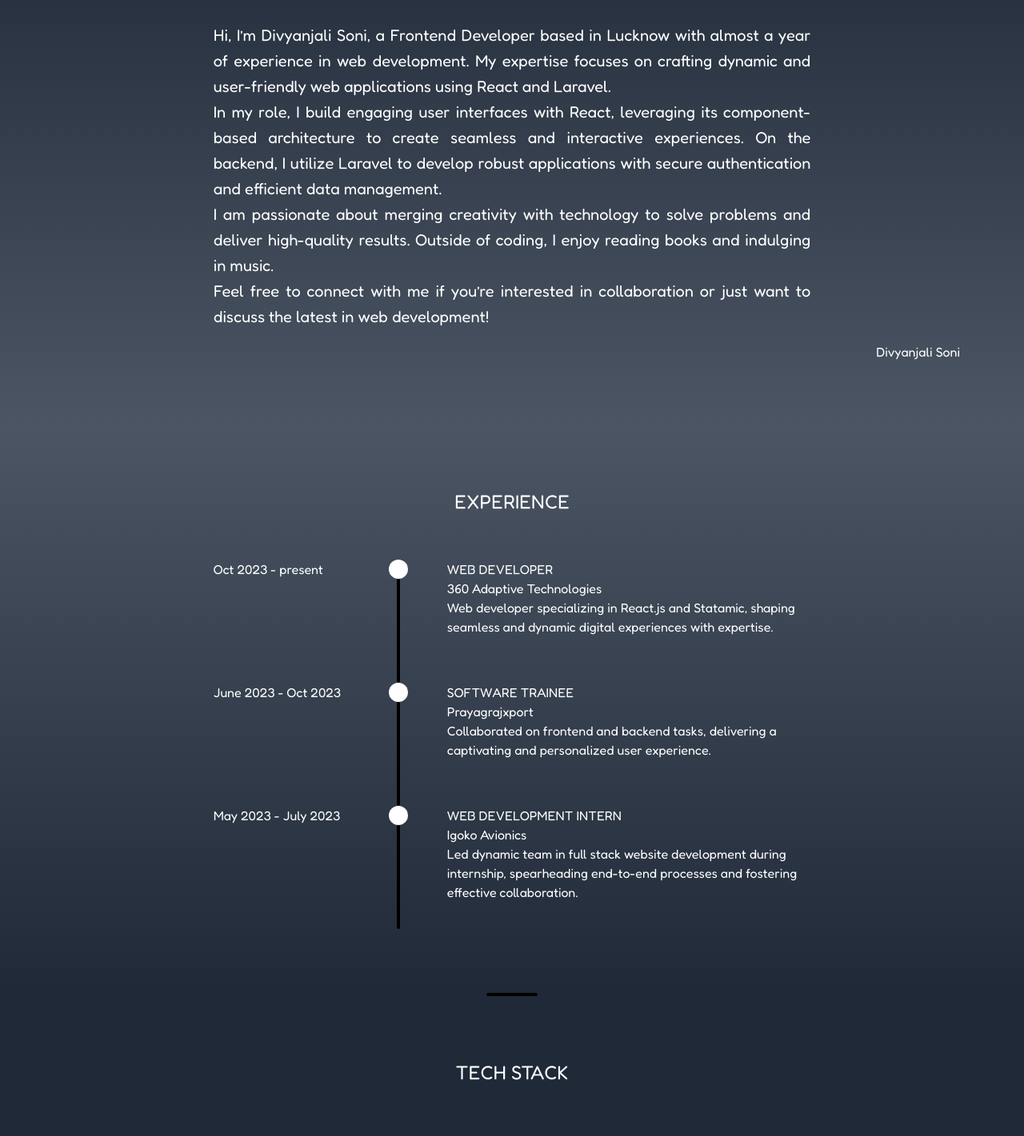
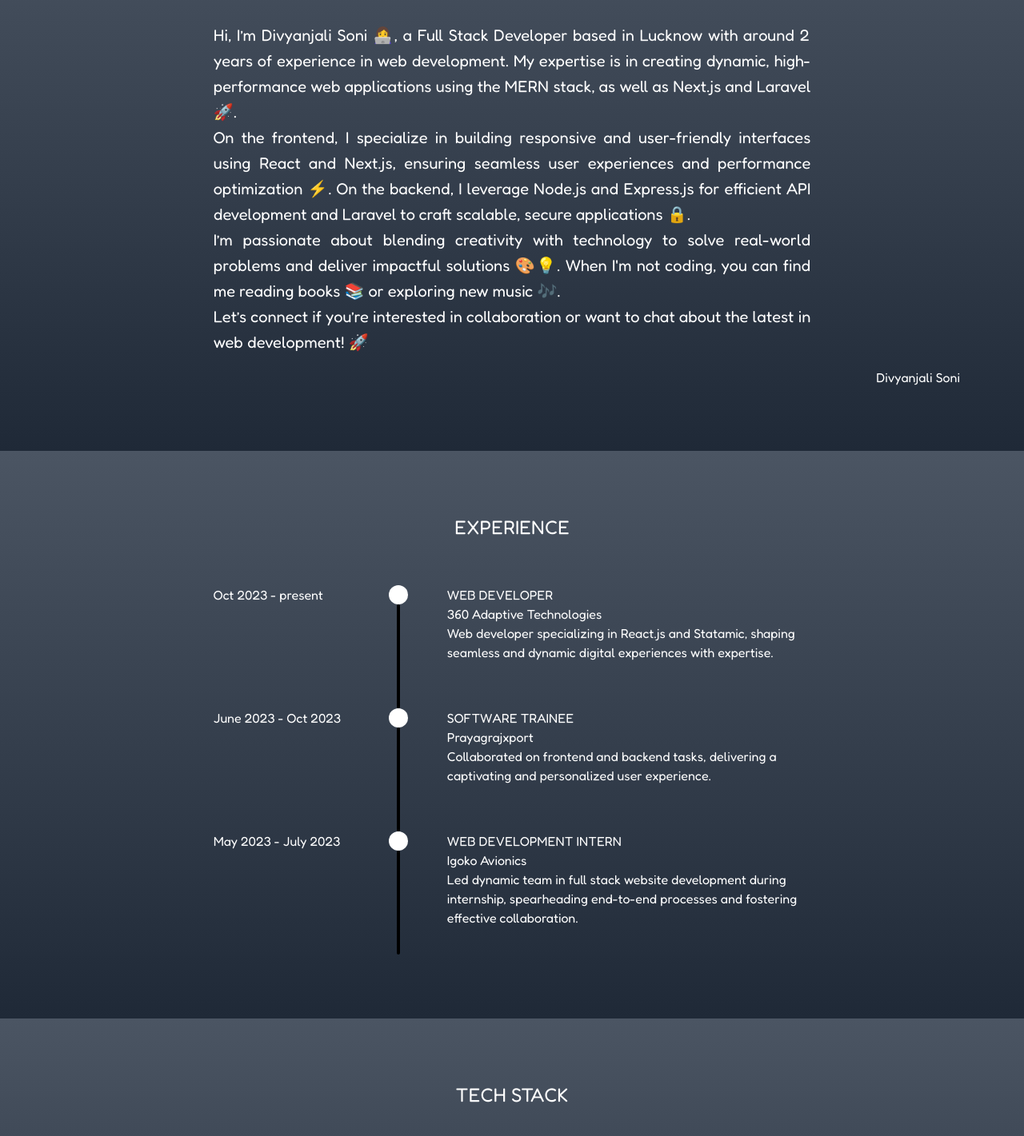
Before and after one commit to diyasoni1510/MyPortfolio, a Next.js app: page / in a window 1280 px wide. Shown: the part 900-2321 px from the top of the page at 80% size. Built offline with nearby package versions, Linux system fonts and the light colour scheme.

Commit message:
updated new project

```diff
--- a/src/app/Components/FallingStarsWithLightTrail.jsx
+++ b/src/app/Components/FallingStarsWithLightTrail.jsx
@@ -114,17 +114,17 @@ const FallingStarsWithLightTrail = () => {
         <h1 className="text-5xl md:text-8xl text-center text-white">Divyanjali Soni</h1>
         <h3 className="text-2xl md:text-4xl text-white">{typedText}</h3>
         <div className="contacts flex gap-5">
-          <div className="bg-black rounded-full p-2 hover:scale-125 transition-all">
-            <a href="#"><TiSocialLinkedin className="text-3xl text-white" /></a>
+          <div className="bg-black group hover:bg-white rounded-full p-2 hover:scale-105 transition-all">
+            <a href="#"><TiSocialLinkedin className="text-3xl text-white group-hover:text-black" /></a>
           </div>
-          <div className="bg-black rounded-full p-2 hover:scale-125 transition-all">
-           <a href="#"> <FaGithub className="text-3xl text-white" /></a>
+          <div className="bg-black group hover:bg-white rounded-full p-2 hover:scale-105 transition-all">
+           <a href="#"> <FaGithub className="text-3xl text-white group-hover:text-black" /></a>
           </div>
-          <div className="bg-black rounded-full p-2 hover:scale-125 transition-all">
-            <a href="#"><BiLogoGmail className="text-3xl text-white" /></a>
+          <div className="bg-black group hover:bg-white rounded-full p-2 hover:scale-105 transition-all">
+            <a href="#"><BiLogoGmail className="text-3xl text-white group-hover:text-black" /></a>
           </div>
-          <div className="bg-black rounded-full p-2 hover:scale-125 transition-all">
-            <a href="#"><IoDocumentText className="text-3xl text-white" /></a>
+          <div className="bg-black group hover:bg-white rounded-full p-2 hover:scale-105 transition-all">
+            <a href="#"><IoDocumentText className="text-3xl text-white group-hover:text-black" /></a>
           </div>
         </div>
       </div>
--- a/src/app/Components/about.jsx
+++ b/src/app/Components/about.jsx
@@ -2,34 +2,35 @@ import React from "react";
 
 const About = () => {
   return (
-    <div className="w-full py-20 flex flex-col gap-4 text-white px-5 md:px-20 bg-gradient-to-b from-gray-800 to-gray-600 ">
+    <div className="w-full py-10 md:py-20 flex flex-col gap-4 text-white px-5 md:px-20  to-gray-800 from-gray-600 bg-gradient-to-b ">
       <h1 className="text-2xl text-center mb-5 md:mb-10 ">ABOUT</h1>
-      <div className="text-xl leading-8 md:text-justify hidden md:block md:w-2/3 mx-auto">
+      <div className="text-xl leading-8 md:text-justify block md:w-2/3 mx-auto">
         <p>
-          Hi, I’m Divyanjali Soni, a Frontend Developer based in Lucknow with
-          almost a year of experience in web development. My expertise focuses
-          on crafting dynamic and user-friendly web applications using React and
-          Laravel.
+          Hi, I’m Divyanjali Soni 👩‍💻, a Full Stack Developer based in Lucknow
+          with around 2 years of experience in web development. My expertise is
+          in creating dynamic, high-performance web applications using the MERN
+          stack, as well as Next.js and Laravel 🚀.
         </p>
         <p>
-          In my role, I build engaging user interfaces with React, leveraging
-          its component-based architecture to create seamless and interactive
-          experiences. On the backend, I utilize Laravel to develop robust
-          applications with secure authentication and efficient data management.
+          On the frontend, I specialize in building responsive and user-friendly
+          interfaces using React and Next.js, ensuring seamless user experiences
+          and performance optimization ⚡. On the backend, I leverage Node.js
+          and Express.js for efficient API development and Laravel to craft
+          scalable, secure applications 🔒.
         </p>
 
         <p>
-          I am passionate about merging creativity with technology to solve
-          problems and deliver high-quality results. Outside of coding, I enjoy
-          reading books and indulging in music.
+          I’m passionate about blending creativity with technology to solve
+          real-world problems and deliver impactful solutions 🎨💡. When I'm not
+          coding, you can find me reading books 📚 or exploring new music 🎶.
         </p>
 
         <p>
-          Feel free to connect with me if you’re interested in collaboration or
-          just want to discuss the latest in web development!
+          Let’s connect if you’re interested in collaboration or want to chat
+          about the latest in web development! 🚀
         </p>
       </div>
-      <div className="text-xl leading-8 md:text-justify block md:hidden mx-auto">
+      <div className="text-xl leading-8 md:text-justify hidden mx-auto">
         <p>
           Hi, I’m Divyanjali Soni, a Frontend Developer based in Lucknow with
           nearly a year of experience. I specialize in building interactive web
--- a/src/app/Components/divider.jsx
+++ b/src/app/Components/divider.jsx
@@ -2,8 +2,8 @@ import React from 'react'
 
 const Divider = () => {
   return (
-    <div>
-        <div className='w-16 h-1 rounded bg-black mx-auto '></div>
+    <div className='bg-transparent'>
+        <div className='w-16 h-1 rounded bg-black mx-auto'></div>
     </div>
   )
 }
--- a/src/app/Components/myProjects.jsx
+++ b/src/app/Components/myProjects.jsx
@@ -10,6 +10,12 @@ const projectInfo = [
     desc: "Social Media: Nextjs social media web Application, user-friendly, real-time messaging, JWT-based security, ensuring responsiveness, prioritizing seamless communication.",
   },
   {
+    name: "PWA | EXPENSO",
+    image: "/expense-tracker.jpg",
+    codeLink: "https://github.com/diyasoni1510/Expenso",
+    desc: "Progressive Web App: A Next.js-based progressive web app for expense tracking offers a seamless mobile experience, allowing users to manage finances, track expenses in real-time, and access data, just like a native mobile app.",
+  },
+  {
     name: "GUPSHUP",
     image: "/chat-app.jpg",
     codeLink: "https://github.com/diyasoni1510/Gupshup",
@@ -20,13 +26,7 @@ const projectInfo = [
     image: "/e-learning.jpg",
     codeLink: "https://github.com/diyasoni1510/Educo",
     desc: "Educo: Dynamic e-learning site, revolutionizing education. Seamless, interactive, user-friendly platform for learners of all ages and backgrounds.",
-  },
-  {
-    name: "AMAKART",
-    image: "/e-commerce.jpg",
-    codeLink: "https://github.com/diyasoni1510/Amakart",
-    desc: "Implemented e-commerce features: shopping cart, order processing, and inventory management, enhancing functionality for effective online retail.",
-  },
+  }
 ];
 
 const MyProjects = () => {
--- a/src/app/Components/skills.jsx
+++ b/src/app/Components/skills.jsx
@@ -70,7 +70,7 @@ const skillsImages = [
 
 const Skills = () => {
   return (
-    <div className="w-full py-10 md:py-20 flex flex-col gap-4 text-white px-5 md:px-20 justify-center items-center"
+    <div className="w-full py-10 md:py-20 flex flex-col gap-4 text-white px-5 md:px-20 justify-center items-center to-gray-800 from-gray-600 bg-gradient-to-b"
     >
       <h1 className="text-2xl text-center text-white mb-10">TECH STACK</h1>
       <div className="grid grid-cols-5 justify-center items-center gap-5 md:gap-0 md:w-2/3">
@@ -107,7 +107,7 @@ const Skills = () => {
             {skillsImages.map(({ image, name }) => {
               return (
                 <div
-                  className="col-span-1 w-20 h-20 bg-gray-700 rounded-lg flex flex-col gap-2 justify-center items-center "
+                className="col-span-1 w-20 h-20 bg-gray-700 rounded-lg flex flex-col gap-2 justify-center items-center"
                 key={name}
               >
                 <div className="w-1/3 h-1/3 relative">
@@ -115,12 +115,12 @@ const Skills = () => {
                     src={image}
                     alt=""
                     fill
-                      objectFit="contain"
-                      className="w-[20px] skills-image"
+                    className="w-[20px] skills-image object-contain"
                   />
                 </div>
                 <p className="text-white text-xs">{name}</p>
               </div>
+
               );
             })}
           </div>
--- a/src/app/page.tsx
+++ b/src/app/page.tsx
@@ -19,14 +19,14 @@ import Experience from "./Components/experience";
 const Homepage = () => {
   return (
     <>
-      <div className="bg-gray-800">
+      <div>
         <FallingStarsWithLightTrail />
         <About />
         {/* <Divider /> */}
         <Experience />
-        <Divider />
+        {/* <Divider /> */}
         <Skills/>
-        <Divider />
+        {/* <Divider /> */}
         <MyProjects />
         <Footer/>
       </div>
```
Also changed, not shown: public/expense-tracker.jpg (added). Lines whose indentation alone changed are shown as unchanged.
